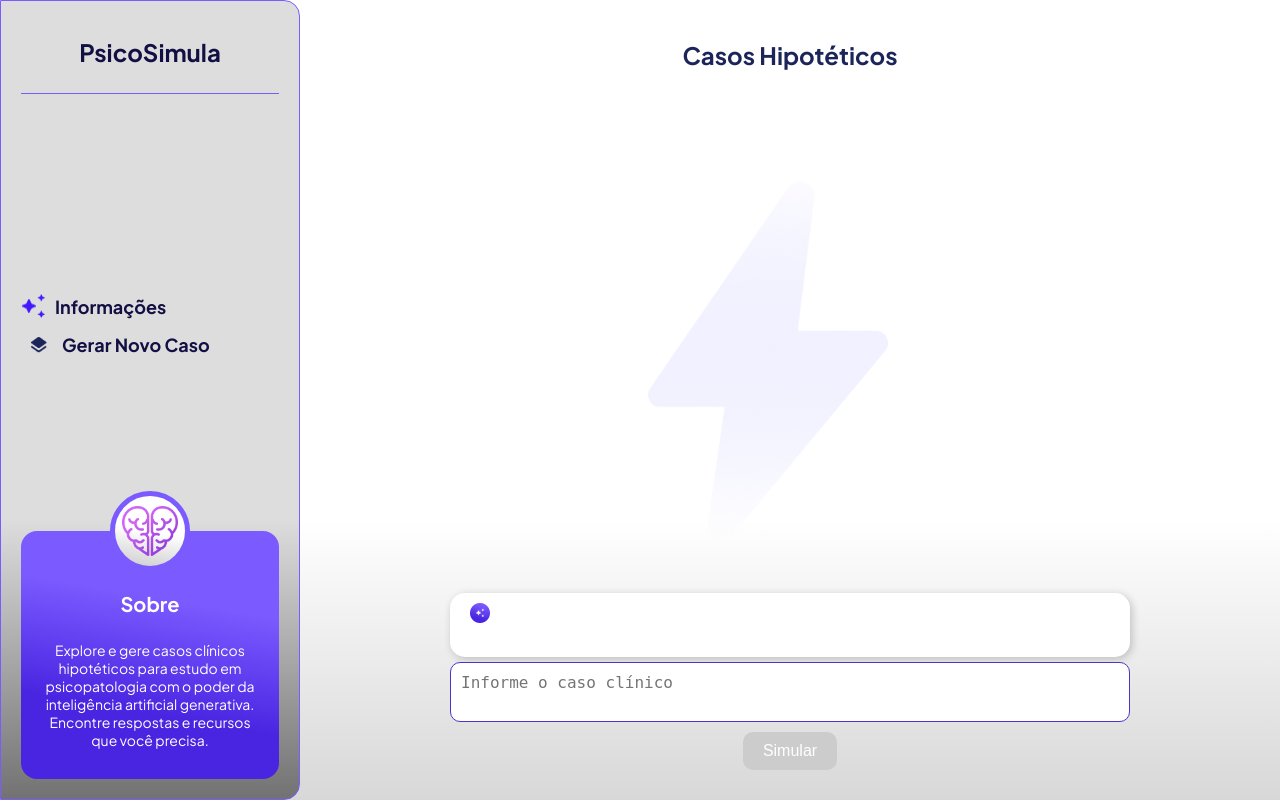
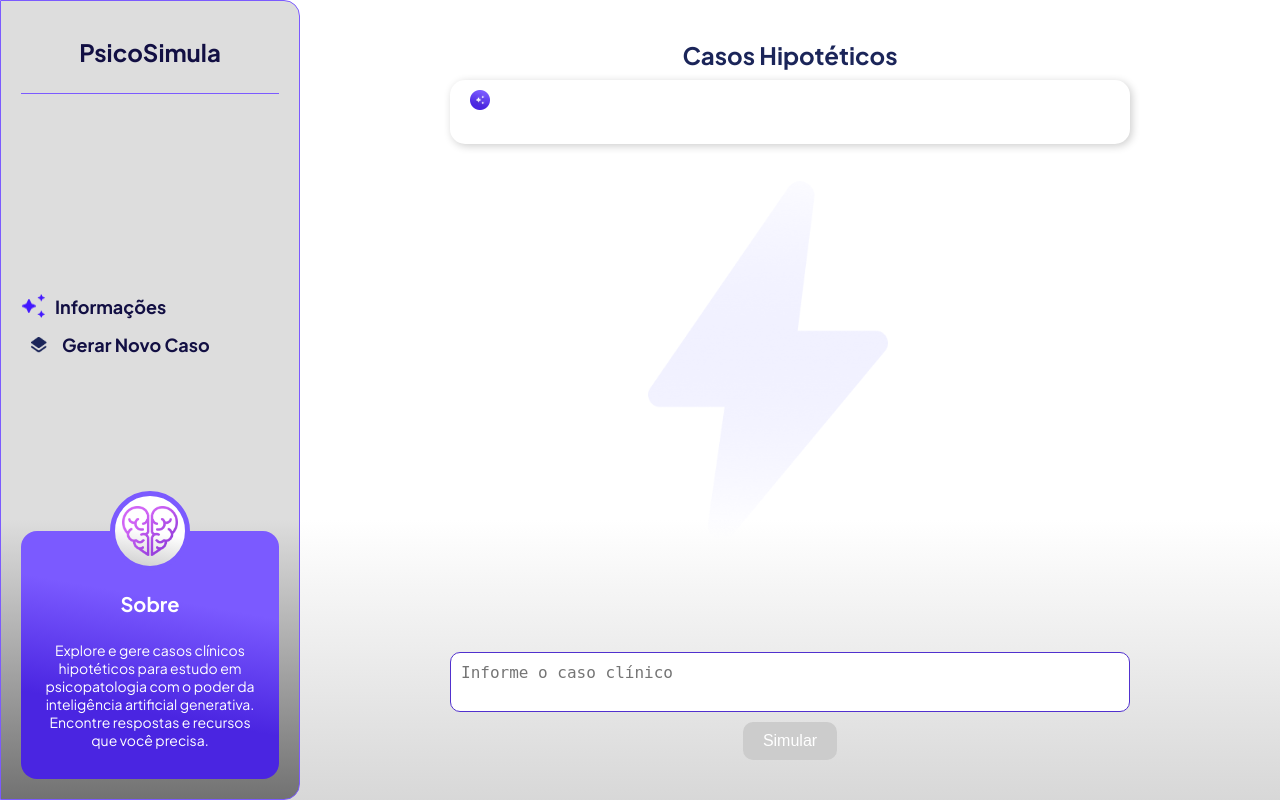
Before and after one commit to HadesKerbecs/TCC, a Django app: page /ferramentaweb/ in a window 1280 px wide. Run offline with Django 5.2, Linux system fonts and the light colour scheme.

Commit message:
Commit22

```diff
--- a/tcc/ferramentaweb/static/ferramentasweb/styles.css
+++ b/tcc/ferramentaweb/static/ferramentasweb/styles.css
@@ -160,8 +160,9 @@ body {
     flex-direction: column;
     align-items: center;
     justify-content: center;
-    margin-top: 5px;
+    margin-top: auto;
     width: 100%;
+    padding: 10px 0;
 }
 
 .input-container textarea {
@@ -226,11 +227,12 @@ body {
     flex: 1;
     overflow: hidden;
     padding: 10px;
+    justify-content: flex-end;
 }
 
 #chat-box {
     display: flex;
-    flex-direction: column;
+    flex-direction: column-reverse; /* Altera a ordem das mensagens */
     align-items: flex-start;
     justify-content: flex-start;
     width: 100%;
@@ -240,10 +242,10 @@ body {
     box-shadow: 2px 2px 9px rgba(0, 0, 0, 0.2);
     background-color: white;
     padding: 20px;
-    margin-top: 20px;
     box-sizing: border-box;
-    margin-top: auto;
+    margin-bottom: 20px; /* Ajuste para manter o espaçamento */
 }
+
 
 .result-image {
     width: 20px;
@@ -264,7 +266,7 @@ body {
 
 .user {
     align-self: flex-end;
-    background-color: #917eff;
+    background-color: #cbc2ff;
 }
 
 .bot {
```
Also changed, not shown: tcc/ferramentaweb/templates/ferramentaweb/index.html (+2 -27 lines).
